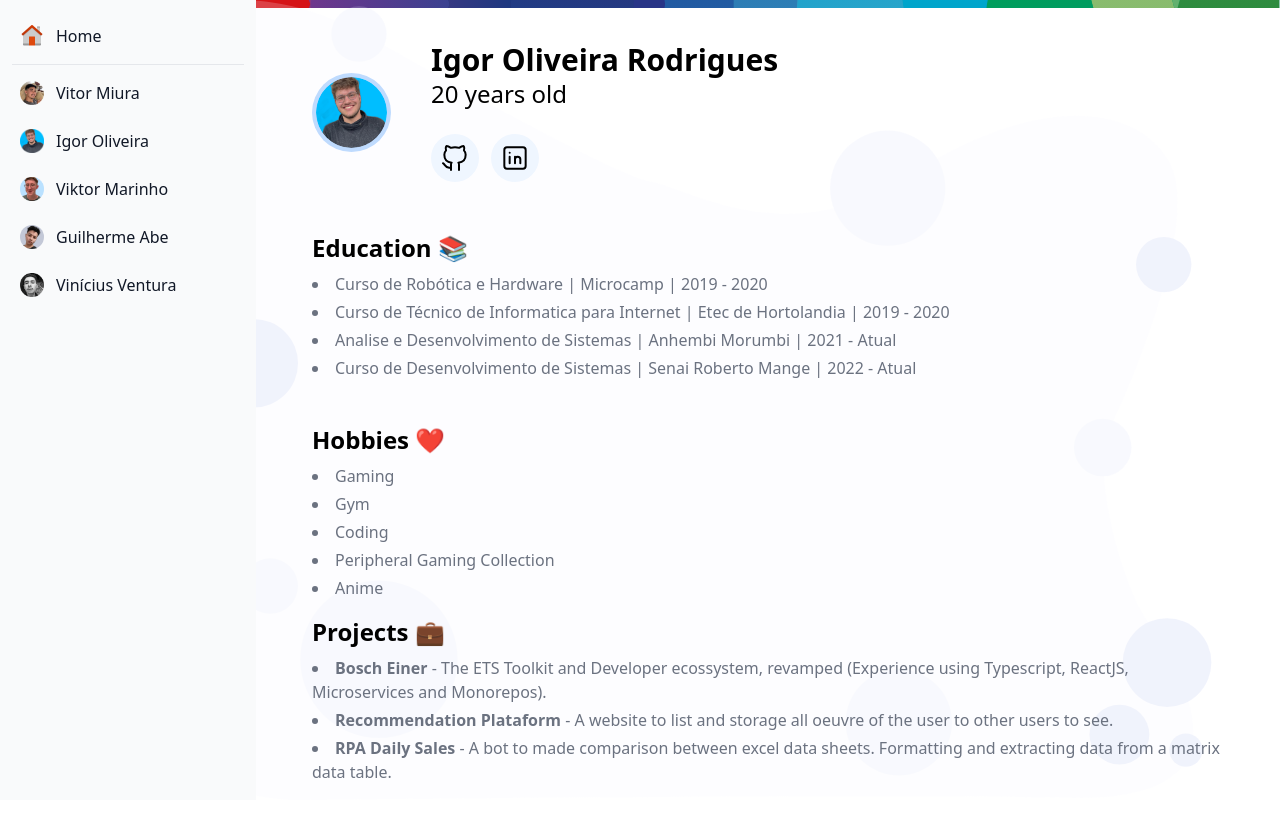
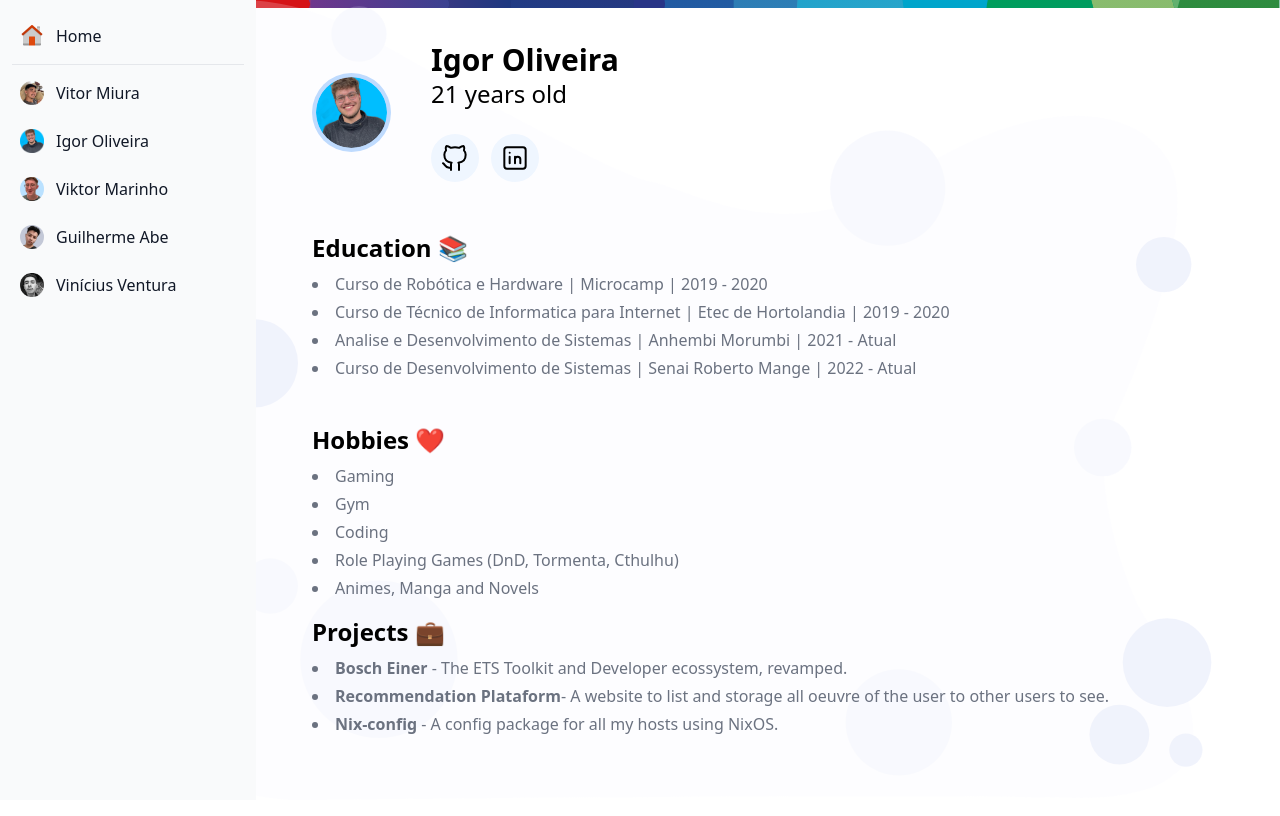
Before and after one commit to iguoliveira/area-apresentation-2, a Next.js app: page /igoroliveira in a window 1280 px wide. Shown: the top 816 px of the page. Built offline with nearby package versions, Linux system fonts and the light colour scheme.

Commit message:
FEAT igu page

```diff
--- a/src/pages/igoroliveira.tsx
+++ b/src/pages/igoroliveira.tsx
@@ -6,7 +6,7 @@ export default function Igor() {
   return (
     <>
       <Head>
-        <title>Igor Oliveira Rodrigues</title>
+        <title>Igor Oliveira</title>
         <meta name="description" content="Generated by create next app" />
         <meta name="viewport" content="width=device-width, initial-scale=1" />
         <link rel="icon" href="/favicon.ico" />
@@ -35,9 +35,9 @@ export default function Igor() {
             </div>
             <div className="col-span-7 flex flex-col justify-center items-start h-36">
               <span className="text-3xl font-bold">
-                Igor Oliveira Rodrigues
+                Igor Oliveira
               </span>
-              <p className="text-2xl">20 years old</p>
+              <p className="text-2xl">21 years old</p>
               <div className="flex gap-3 mt-6">
                 <a href="https://github.com/iguoliveira" target={"_blank"}>
                   <Image
@@ -89,8 +89,8 @@ export default function Igor() {
               <li>Gaming</li>
               <li>Gym</li>
               <li>Coding</li>
-              <li>Peripheral Gaming Collection</li>
-              <li>Anime</li>
+              <li>Role Playing Games (DnD, Tormenta, Cthulhu)</li>
+              <li>Animes, Manga and Novels</li>
             </ul>
           </div>
 
@@ -99,23 +99,15 @@ export default function Igor() {
             <ul className="space-y-1 text-gray-500 list-disc list-inside">
               <li>
                 <strong>Bosch Einer</strong> - The ETS Toolkit and Developer
-                ecossystem, revamped (Experience using Typescript, ReactJS,
-                Microservices and Monorepos).
+                ecossystem, revamped.
               </li>
               <li>
-                <a
-                  href="https://github.com/monkey-developers/monkeyrecommendation"
-                  target={"_blank"}
-                >
-                  <strong>Recommendation Plataform</strong>
-                </a>{" "}
+                <strong>Recommendation Plataform</strong>
                 - A website to list and storage all oeuvre of the user to other
                 users to see.
               </li>
               <li>
-                <strong>RPA Daily Sales</strong> - A bot to made comparison
-                between excel data sheets. Formatting and extracting data from a
-                matrix data table.
+                <strong>Nix-config</strong> - A config package for all my hosts using NixOS.
               </li>
             </ul>
           </div>
```
